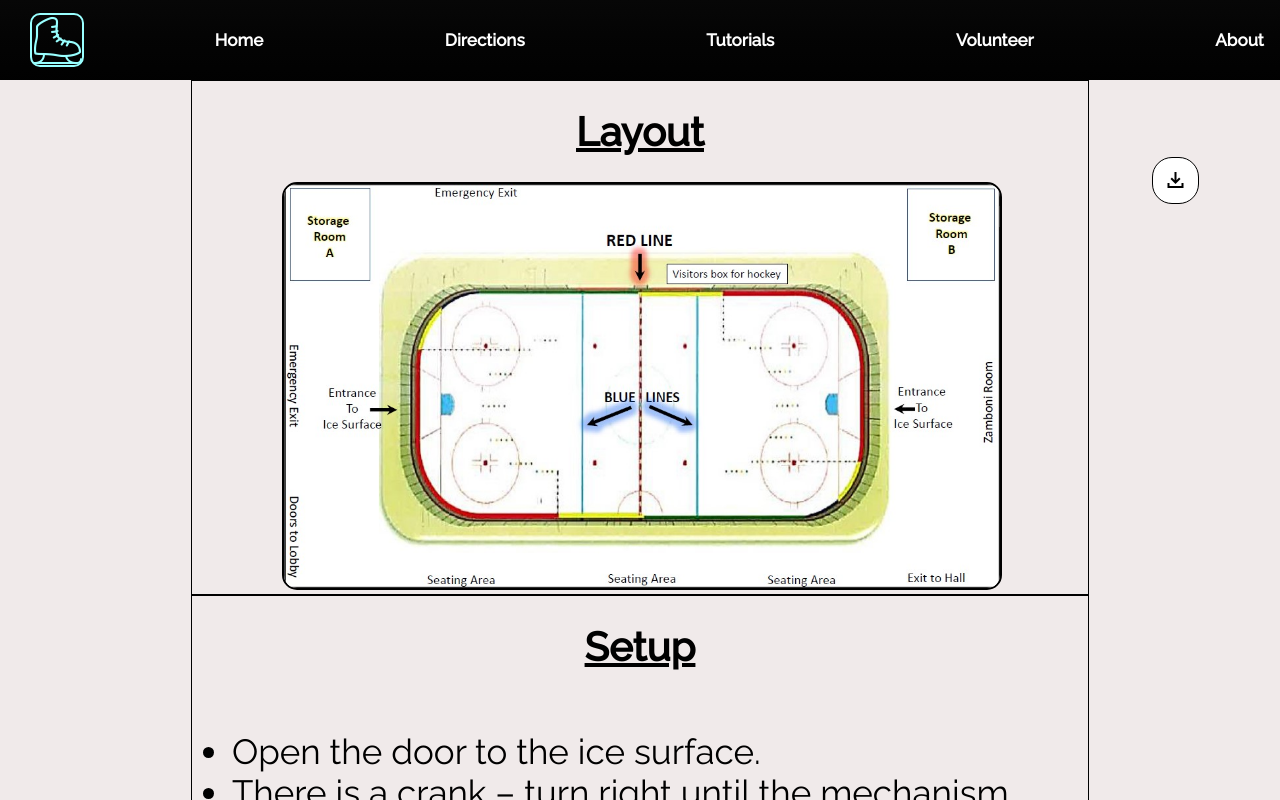
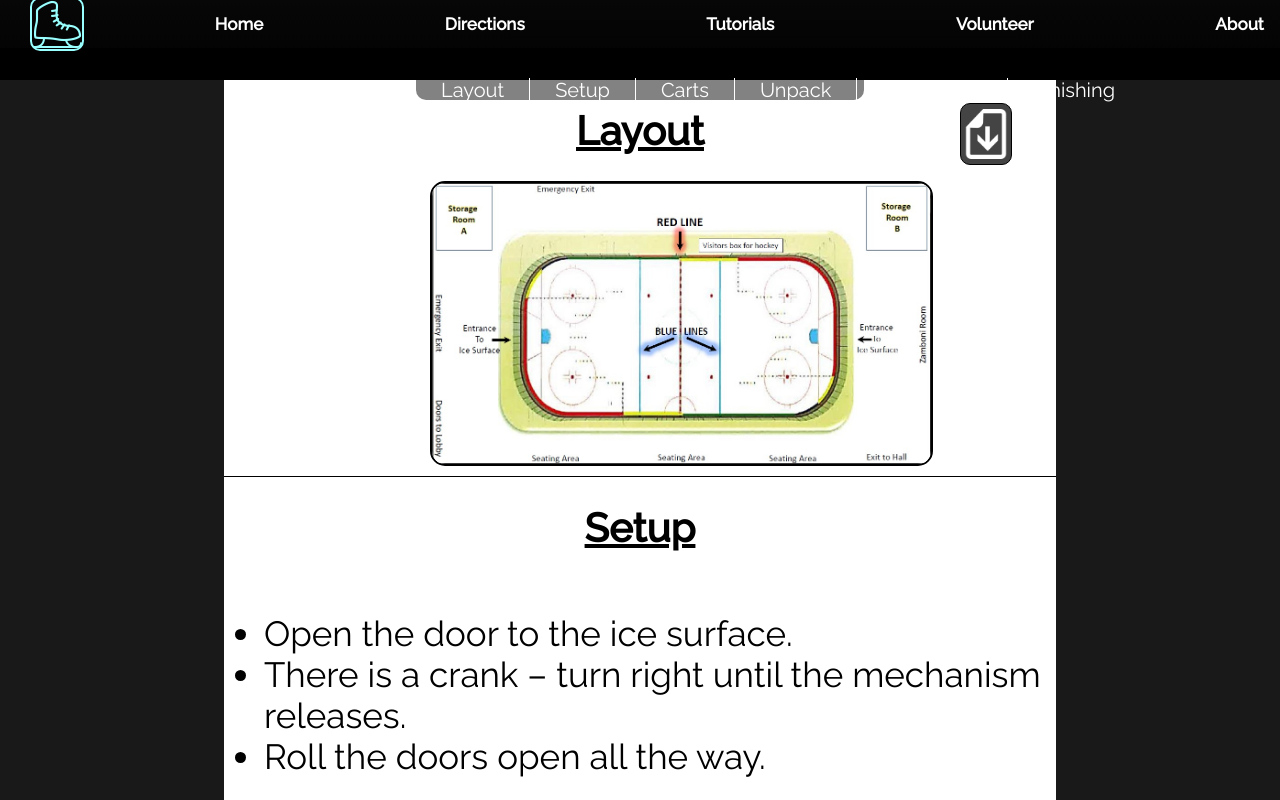
Before and after one commit to edd-ie/speed-skating, a React (Vite) app: page /tutorial in a window 1280 px wide. Built offline with nearby package versions, Linux system fonts and the light colour scheme.

Commit message:
Directions page

```diff
--- a/src/App.jsx
+++ b/src/App.jsx
@@ -4,6 +4,7 @@ import Home from './components/Home'
 import {RouterProvider, createBrowserRouter} from 'react-router-dom'
 import Volunteer from './components/Directory/Volunteer'
 import Tutorial from './components/Directory/Tutorial'
+import Directions from './components/Directory/Directions'
 
 
 function App() {
@@ -21,6 +22,10 @@ function App() {
       {
         path: "/tutorial",
         element: <Tutorial/>
+      },
+      {
+        path: "/directions",
+        element: <Directions/>
       }
     ]
   )
--- /dev/null
+++ b/src/components/Directory/Directions.jsx
@@ -0,0 +1,29 @@
+import React from "react";
+import Header from "../Header";
+import "../Styles/Directions.css";
+
+export default function Directions() {
+
+    return (
+        <div className="Directions">
+            <Header />
+            <div className="mapShowcase">
+                {/* <iframe
+                    src="https://www.google.com/maps/embed?pb=!1m18!1m12!1m3!1d2500.6797684668195!2d-66.64396322405594!3d45.92488577108525!2m3!1f0!2f0!3f0!3m2!1i1024!2i768!4f13.1!3m3!1m2!1s0x4ca42185c1e8179b%3A0xeb8750587d484ed1!2sGrant-Harvey%20Centre!5e1!3m2!1sen!2sca!4v1701472184780!5m2!1sen!2sca"
+                    style={{border:"0", height:"94vh", width: "100vw"}}
+                    allowfullscreen="true"
+                    loading="eager"
+                    referrerpolicy="no-referrer-when-downgrade">
+                </iframe> */}
+
+                <iframe
+                    src="https://www.google.com/maps/embed?pb=!1m18!1m12!1m3!1d625.1739266419455!2d-66.64238073039509!3d45.924532198192836!2m3!1f0!2f0!3f0!3m2!1i1024!2i768!4f13.1!3m3!1m2!1s0x4ca42280843c9ea1%3A0x493d837090c5dad1!2sFredericton%20Amateur%20Speed%20Skating%20Club!5e1!3m2!1sen!2sca!4v1701473310526!5m2!1sen!2sca"
+                    style={{border:"0", height:"94vh", width: "100vw"}}
+                    allowfullscreen=""
+                    loading="eager"
+                    referrerpolicy="no-referrer-when-downgrade">
+                </iframe>
+            </div>
+        </div>
+    );
+}
--- a/src/components/Directory/Tutorial.jsx
+++ b/src/components/Directory/Tutorial.jsx
@@ -37,7 +37,16 @@ export default function Tutorial() {
     return(
         <div className="Tutorial">
             <div className="contentTutor">
-                <div className="sect">
+                <div className="navigation">
+                    <a href="#pLayout">Layout</a>
+                    <a href="#pSetup">Setup</a>
+                    <a href="#pCarts">Carts</a>
+                    <a href="#pUnpack">Unpack</a>
+                    <a href="#pPlacement">Placement</a>
+                    <a href="#pFinishing">Finishing</a>
+                </div>
+
+                <div className="sect" id="pLayout">
                     <h1 className="sectHead">Layout</h1>
                     <a
                         href={pdf}
@@ -46,15 +55,12 @@ export default function Tutorial() {
                         rel="noreferrer"
                     >
                         <div className="download">
-                            <span class="material-symbols-sharp">
-                                download
-                            </span>
                         </div>
-                        <img src={map} alt="Area layout" className="map" />
                     </a>
+                    <img src={map} alt="Area layout" className="map" />
                 </div>
 
-                <div className="sect">
+                <div className="sect" id="pSetup">
                     <h1 className="sectHead">Setup</h1>
                     <ul className="txtCmd">
                         <li>Open the door to the ice surface.</li>
@@ -70,7 +76,7 @@ export default function Tutorial() {
                     <img src={wood} alt="wood" className="images"/>
                 </div>
 
-                <div className="sect">
+                <div className="sect" id="pCarts">
                     <h1 className="sectHead">Carts</h1>
                     <ul className="txtCmd">
                         <li>4 carts are stored tightly, against the outside wall of the Zamboni room</li>
@@ -89,7 +95,7 @@ export default function Tutorial() {
                     <img src={cartWall} alt="wood" className="images"/>
                 </div>
 
-                <div className="sect">
+                <div className="sect" id="pUnpack">
                     <h1 className="sectHead">Unpacking marts (SAFETY FIRST)</h1>
                     <ul className="txtCmd">
                         <li>WORK TOGETHER! Do not move or lift a pad if it is to heavy for you</li>
@@ -104,7 +110,7 @@ export default function Tutorial() {
                     <img src={sidesMat} alt="wood" className="images"/>
                 </div>
 
-                <div className="sect">
+                <div className="sect" id="pPlacement">
                     <h1 className="sectHead">Placing marts (check order!)</h1>
                     <ul className="txtCmd">
                         <li>On the right hand side, starting at the blue line, place the ½ size pads (AKA: AdMats)</li>
@@ -129,7 +135,7 @@ export default function Tutorial() {
                     <img src={matSizes} alt="wood" className="images"/>
                 </div>
 
-                <div className="sect">
+                <div className="sect" id="pFinishing">
                     <h1 className="sectHead">Finishing touches</h1>
                     <ul className="txtCmd">
                         <li>Move the carts off the ice.</li>
--- a/src/components/Header.jsx
+++ b/src/components/Header.jsx
@@ -34,7 +34,7 @@ export default function Header() {
         </Link>
         <ul className="nav inactive" id="navigation">
             <li><Link to="/">Home</Link></li>
-            <li><Link to="">Directions</Link></li>
+            <li><Link to="/directions">Directions</Link></li>
             <li><Link to="/tutorial">Tutorials</Link></li>
             <li><Link to="/volunteer">Volunteer</Link></li>
             <li onClick={changeSite}><Link to="">About</Link></li>
--- /dev/null
+++ b/src/components/Styles/Directions.css
@@ -0,0 +1,13 @@
+.Directions {
+    position: absolute;
+    width: 100vw;
+    min-height: 100vh;
+    overflow: hidden;
+}
+
+.mapShowcase{
+    width: 100vw;
+    height: 94vh;
+    margin-top: 6vh;
+    background: black;
+}
--- a/src/components/Styles/Header.css
+++ b/src/components/Styles/Header.css
@@ -1,8 +1,8 @@
 .Header {
-    position: absolute;
-    background: linear-gradient(rgba(7, 7, 7, 1), rgba(7, 7, 7, .5), rgba(7, 7, 7, 0.2));
+    position: fixed;
+    background: linear-gradient(  rgba(7, 7, 7, 1), rgba(7, 7, 7, .8), rgba(7, 7, 7, .7), rgba(7, 7, 7, .5));
     width: 100%;
-    height: 10%;
+    height: 6vh;
     display: flex;
     align-items: center;
     margin: 0;
--- a/src/components/Styles/Tutorial.css
+++ b/src/components/Styles/Tutorial.css
@@ -4,12 +4,13 @@
     min-height: 100vh;
     overflow-y: scroll;
     overflow-x: hidden;
+    background: black;
 }
 
 .contentTutor{
     position: absolute;
     min-width: 100vw;
-    background: rgb(240, 234, 234);
+    background: rgb(26, 25, 25);
     min-height: 100vh;
     top: 10%;
     display: flex;
@@ -19,61 +20,144 @@
 
 .download{
     border: 1px solid black;
-    width: 45px;
-    height: 45px;
+    width: 50px;
+    height: 60px;
     display: flex;
     flex-direction: column;
     justify-content: center;
     align-items: center;
-    border-radius: 20px;
+    border-radius: 10px;
     position: absolute;
-    top: 1%;
-    left: 90%;
-    color: black;
-    font-size: 12px;
+    top: 0.3%;
+    left: 75%;
+    color: rgb(255, 255, 255);
+    font-size: large;
     cursor: pointer;
-    background: white;
+    background: url('../../assets/skatePics/download.png');
+    background-color: rgba(0, 0, 0, 0.733);
+    background-size: contain;
+    background-repeat: no-repeat;
+    background-position: center;
 }
 
+
+
 .download:hover{
-    border: 2px solid rgb(240, 233, 233);
     transition: ease-in-out .2s;
     font-weight: bold;
-    background: rgb(10, 10, 10);
-    color: rgb(243, 239, 239);
+    background-color: rgb(226, 193, 6);
+    color: rgb(0, 0, 0);
 }
 
 .sect{
-    border: 1px solid black;
-    width: 70vw;
+    border-bottom: 1px solid black;
+    padding-bottom: 10px;
+    background: white;
+    width: 65vw;
     display: flex;
     flex-direction: column;
     align-items: center;
 }
 
 .sectHead{
+    text-align: center;
     font-size: 40px;
     text-decoration: underline;
 }
 
 .map{
     border: 2px solid black;
-    width: 80%;
+    width: 60%;
     align-self: center;
     border-radius: 15px;
     margin-left: 10%;
 }
 
-.images{
+.images {
     border: 2px solid black;
     width: 32vw;
     height: 30vh;
     border-radius: 15px;
     margin-left: 10%;
     margin-right: 10%;
-    object-fit:fill;
+    object-fit: fill;
 }
 
 .txtCmd{
     font-size: 35px;
 }
+
+.navigation{
+    position: fixed;
+    width: 35vw;
+    background: rgba(7, 7, 7, 0.5);
+    height: 2.5vh;
+    display: flex;
+    justify-content: space-evenly;
+    align-items: center;
+    border-bottom-left-radius: 10px;
+    border-bottom-right-radius: 10px;
+}
+
+.navigation:hover{
+    background: black;
+}
+
+.navigation a{
+    text-decoration: none;
+    color: white;
+    font-size: 20px;
+    border-right: 1px solid white;
+    padding: 0 25px;
+}
+.navigation a:last-child {
+    border-right: none;
+}
+
+.navigation a:hover{
+    color: gold;
+}
+
+
+@media screen and (max-width: 900px){
+    .sect{
+        width: 100vw;
+    }
+
+    .txtCmd{
+        font-size: 24px;
+    }
+
+    .images{
+        border: 1px solid black;
+        width: 75vw;
+        height: 25vh;
+        border-radius: 15px;
+        margin-left: 10%;
+        margin-right: 10%;
+        object-fit:fill;
+    }
+
+    .sectHead{
+        font-size: 38px;
+        text-decoration: underline;
+    }
+
+    .navigation{
+        display: none;
+    }
+
+    .map{
+        border: .5px solid black;
+        width: 98vw;
+        height: 30vh;
+        border-radius: 15px;
+        margin: 0;
+    }
+
+    .download{
+        border: 1px solid black;
+        width: 40px;
+        height: 50px;
+    }
+}
```
Also changed, not shown: src/assets/skatePics/download.png (added).
